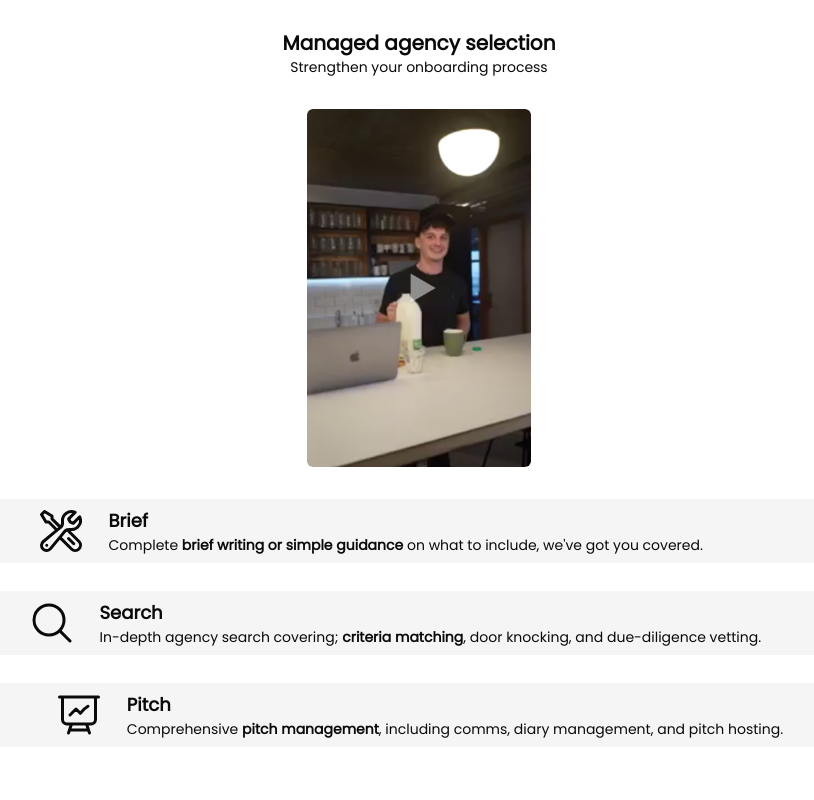
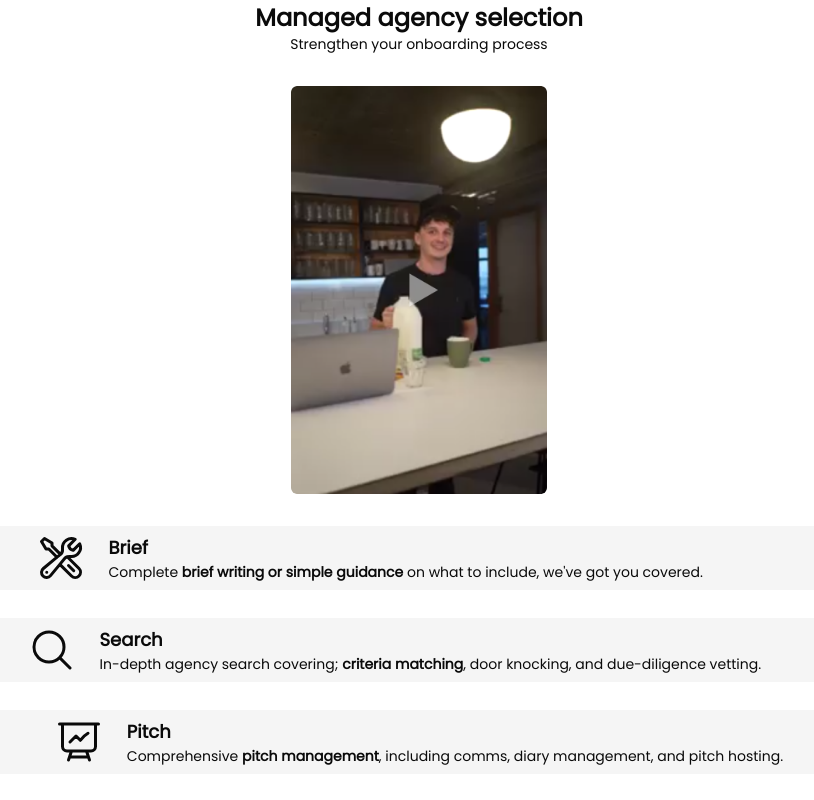
Before and after one commit to radromanov/nextjs-test, a Next.js app: page / in a window 1280 px wide. Shown: the whole page, without its empty margins (221-1035 px from the left). Built offline with nearby package versions, Linux system fonts and the light colour scheme.

Commit message:
Responsiveness for XS screens (min-width 412px) added

```diff
--- a/components/Cards/Card.tsx
+++ b/components/Cards/Card.tsx
@@ -12,7 +12,7 @@ export const Card = ({ children, className, ...props }: Props) => {
   return (
     <section
       className={cn(
-        "flex justify-center items-center gap-6 group bg-neutral-100 rounded-md py-2 px-6 outline-none -outline-offset-2 hover:outline-blue-500 focus:outline-blue-500 active:outline-blue-500 cursor-pointer",
+        "flex justify-center items-center gap-6 group bg-neutral-100 rounded-md outline-none -outline-offset-2 hover:outline-blue-500 focus:outline-blue-500 active:outline-blue-500 cursor-pointer px-6 py-2",
         className
       )}
       {...props}
--- a/components/Cards/CardHeader.tsx
+++ b/components/Cards/CardHeader.tsx
@@ -15,7 +15,7 @@ export const CardHeader = ({ children, className, ...props }: Props) => {
   return (
     <Subheader
       className={cn(
-        "text-xs sm:text-md md:text-lg font-bold group-hover:text-blue-500 group-hover:underline",
+        "text-xs xs:text-sm sm:text-lg font-bold group-hover:text-blue-500 group-hover:underline",
         className
       )}
       {...props}
--- a/components/Cards/CardText.tsx
+++ b/components/Cards/CardText.tsx
@@ -12,7 +12,7 @@ interface Props
 export const CardText = ({ children, className, ...props }: Props) => {
   return (
     <Typography
-      className={cn("text-[10px] sm:text-sm md:text-md", className)}
+      className={cn("text-[10px] xs:text-xs sm:text-sm md:text-md", className)}
       {...props}
     >
       {children}
--- a/components/Typography/Header.tsx
+++ b/components/Typography/Header.tsx
@@ -10,7 +10,7 @@ interface Props
 
 export const Header = ({ children, className, ...props }: Props) => {
   return (
-    <h1 className={cn("text-xl font-bold", className)} {...props}>
+    <h1 className={cn("text-xl xs:text-2xl font-bold", className)} {...props}>
       <span>{children}</span>
     </h1>
   );
--- a/components/Videos/HeroVideo.tsx
+++ b/components/Videos/HeroVideo.tsx
@@ -9,12 +9,10 @@ export const HeroVideo = () => {
         alt="Welcome Video"
         placeholder="blur"
         quality={100}
-        width={224}
-        height={224}
         style={{
           objectFit: "cover",
         }}
-        className="rounded-md"
+        className="rounded-md w-[192px] min-[414px]:w-[256px]"
       />
     </div>
   );
--- a/tailwind.config.ts
+++ b/tailwind.config.ts
@@ -12,6 +12,23 @@ const config = {
   ],
   prefix: "",
   theme: {
+    screens: {
+      xs: "412px",
+      sm: "640px",
+      // => @media (min-width: 640px) { ... }
+
+      md: "768px",
+      // => @media (min-width: 768px) { ... }
+
+      lg: "1024px",
+      // => @media (min-width: 1024px) { ... }
+
+      xl: "1280px",
+      // => @media (min-width: 1280px) { ... }
+
+      "2xl": "1536px",
+      // => @media (min-width: 1536px) { ... }
+    },
     container: {
       center: true,
       padding: "2rem",
```
